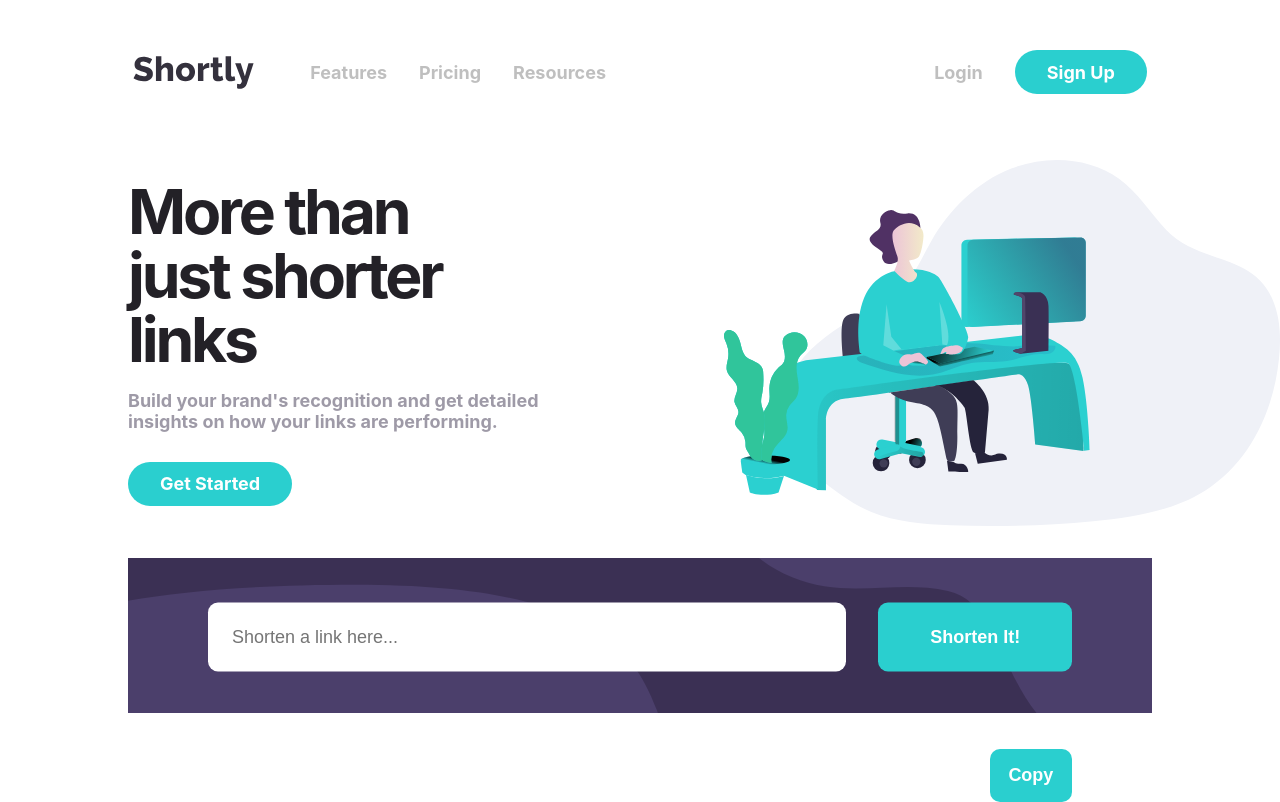
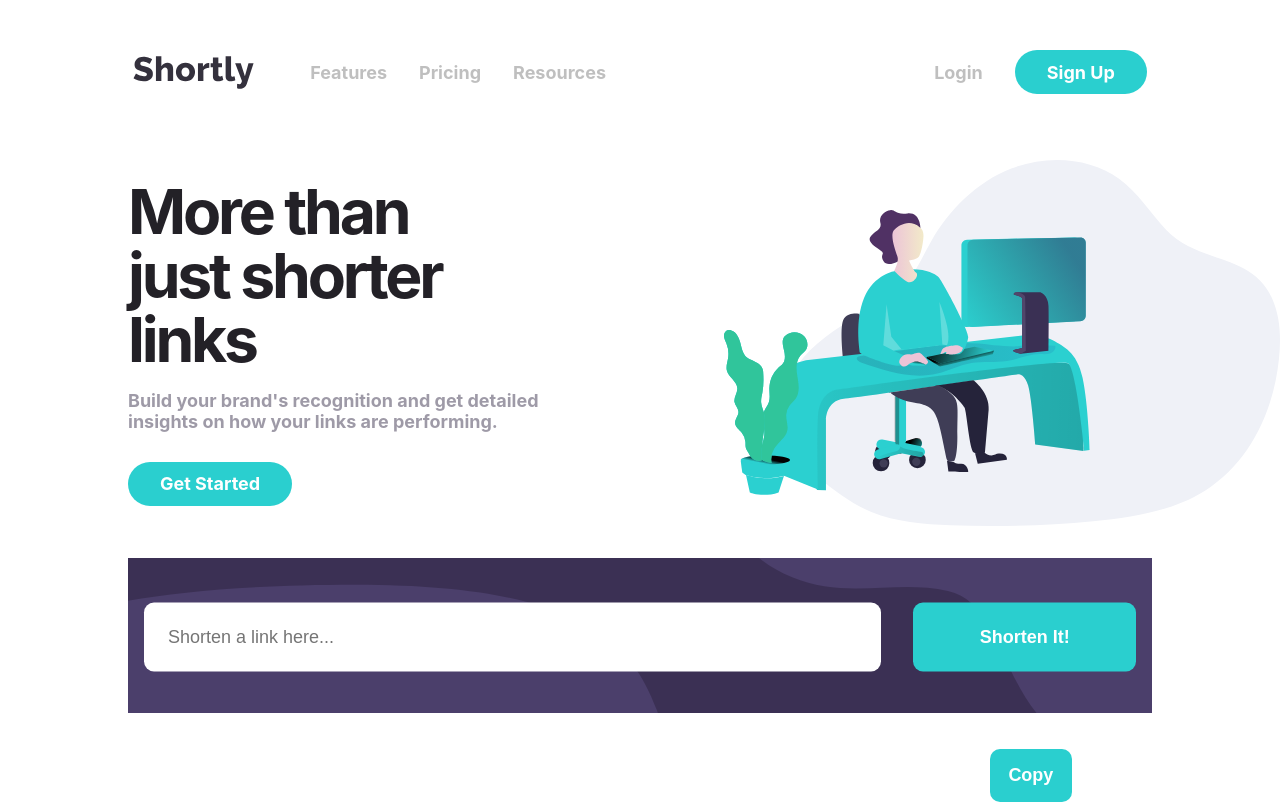
Before and after one commit to omkar2398/Shortly-Link-Shortner, a React (Create React App) app: page / in a window 1280 px wide. Built offline with nearby package versions, Linux system fonts and the light colour scheme.

Commit message:
Corrected Alignment

```diff
--- a/src/components/LinkShortner/LinkShortner.styled.js
+++ b/src/components/LinkShortner/LinkShortner.styled.js
@@ -26,7 +26,7 @@ export const Form = styled.div`
 
 export const Layout = styled.div`
   display: flex;
-  width: 70vw;
+  width: 100%;
   position: absolute;
   top: 50%;
   left: 50%;
@@ -49,7 +49,7 @@ export const SearchBar = styled.input`
 
   @media screen and (max-width: 980px) {
     display: block;
-    width: 80%;
+    width: 70%;
     margin: 1rem auto;
     border-radius: 0;
   }
@@ -68,7 +68,7 @@ export const Button = styled.button`
 
   @media screen and (max-width: 980px) {
     display: block;
-    width: 90%;
+    width: 85%;
     margin: 1rem auto;
     border-radius: 0;
   }
@@ -84,8 +84,8 @@ export const LinkList = styled.div`
 
   @media screen and (max-width: 980px) {
     display: block;
-    width: 70vw;
-    margin: 10rem 0;
+    width: 70%;
+    margin: 10rem auto;
   }
 `;
 
@@ -102,7 +102,7 @@ export const CopyBtn = styled.button`
 
   @media screen and (max-width: 980px) {
     display: block;
-    width: 70vw;
+    width: 70%;
     margin: 1rem auto;
   }
 `;
```
